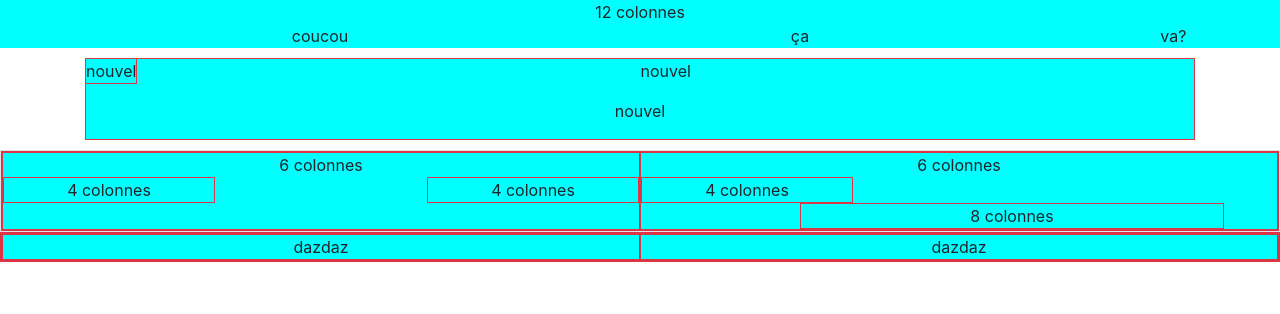
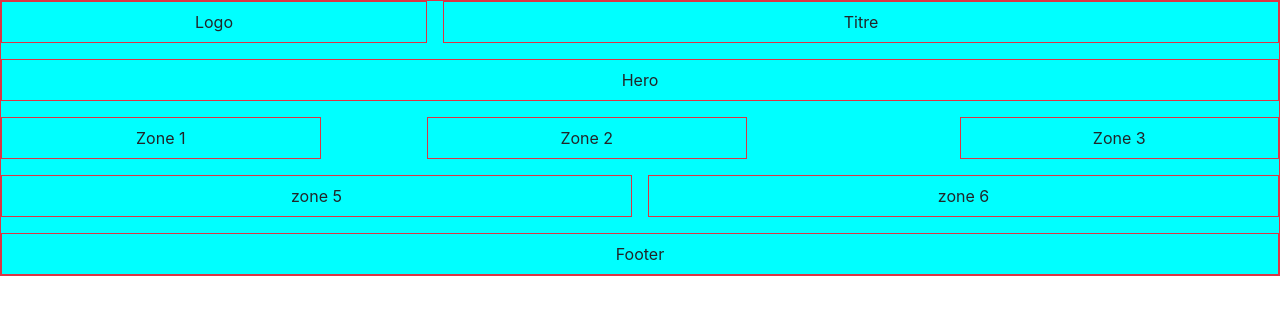
Before and after one commit to DamsCode/bootstrap-exo, a website: page index.html in a window 1280 px wide. Drawn offline with nearby package versions, Linux system fonts and the light colour scheme.

Commit message:
fin exo 5

```diff
--- a/index.html
+++ b/index.html
@@ -11,7 +11,7 @@
 </head>
 
 <body>
-    <div class="container-fluid borde-danger">
+    <!-- <div class="container-fluid borde-danger">
         <div class="row justify-content-center border-danger">
             12 colonnes
         </div>
@@ -33,7 +33,7 @@
             <p>nouvel</p>
             <p>nouvel</p>
         </div>
-    </div>
+    </div> -->
     <!-- <div class="container-fluid borde-danger margintop">
         <div class="row justify-content-center border border-danger">
             12 colonnes
@@ -50,7 +50,7 @@
             </div>
         </div>
     </div> -->
-    <div class="container-fluid border borde-danger margintop">
+    <!-- <div class="container-fluid border borde-danger margintop">
         <div class="row justify-content-center border border-danger">
             <div class="col-md-6 border border-danger">
                 6 colonnes
@@ -75,13 +75,28 @@
                 </div>
             </div>
         </div>
-    </div>
+    </div> -->
 
 
     <div class="container-fluid border border-danger">
-        <div class="row border border-danger">
-            <div class="col border border-danger">dazdaz</div>
-            <div class="col border border-danger">dazdaz</div>
+        <div class="row ">
+            <div class="col-3 mr-3 mb-3 pb-2 pt-2 col-md-4 mb-md-3 mr-md-3 border border-danger">Logo</div>
+            <div class="col mb-3  pb-2 pt-2 mb-md-3 offset-md-0 col-md border border-danger">Titre</div>
+        </div>
+        <div class="row ">
+            <div class="col mb-3 pb-2 pt-2 border border-danger">Hero</div>
+        </div>
+        <div class="row ">
+            <div class="col-12 col-md-3 mb-3 pb-2 pt-2 border border-danger">Zone 1</div>
+            <div class="col-12 col-md-3 offset-md-1 mb-3 pb-2 pt-2 border border-danger">Zone 2</div>
+            <div class="col-12 col-md-3 offset-md-2 mb-3 pb-2 pt-2 border border-danger">Zone 3</div>
+        </div>
+        <div class="row ">
+            <div class="col-3 order-2 col-md order-md-0 mr-md-3 mb-3 pb-2 pt-2 border border-danger">zone 5</div>
+            <div class="col order-1 col-md order-md-0 mb-3 mr-3 mr-md-0 pb-2 pt-2 border border-danger">zone 6</div>
+        </div>
+        <div class="row">
+            <div class="col pb-2 pt-2 border border-danger">Footer</div>
         </div>
     </div>
 
```
Also changed, not shown: 1 other file.
